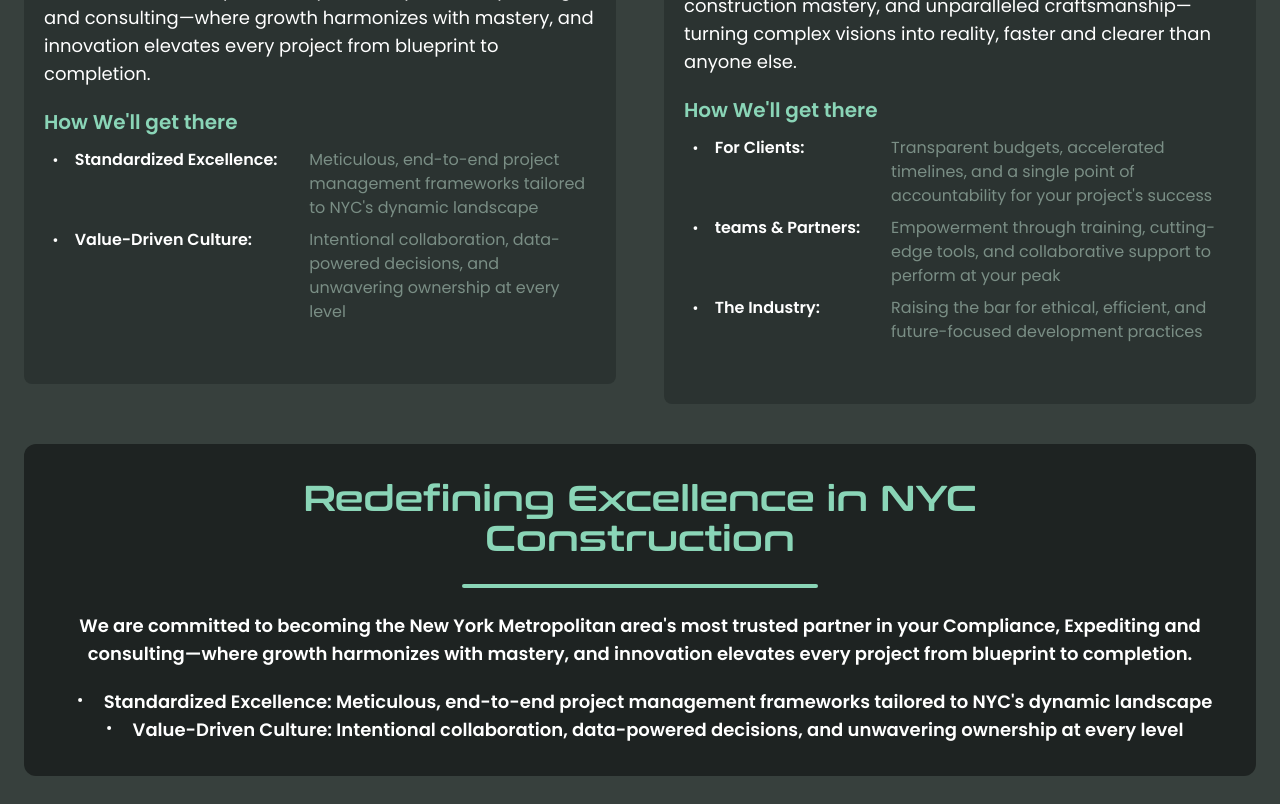
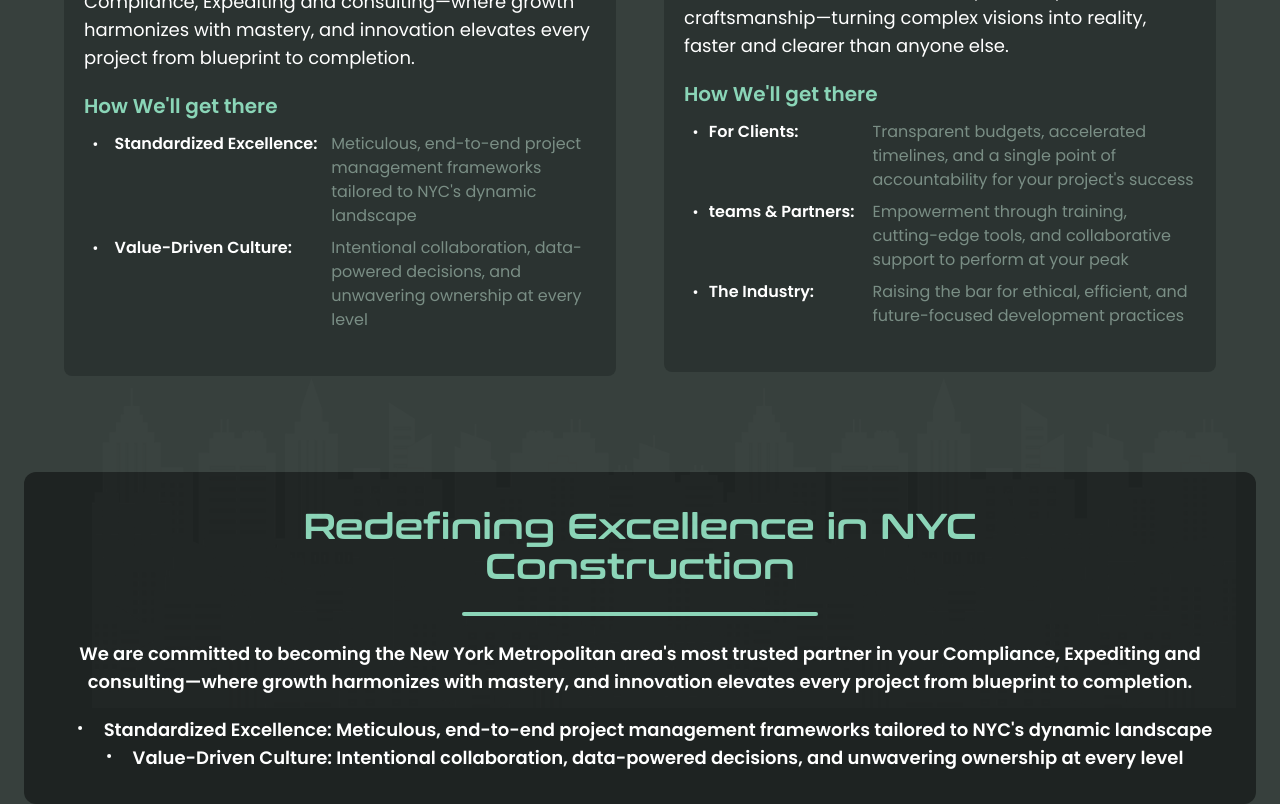
Before and after one commit to saidlv/pbs-compliance-solutions, a Next.js app: page /about-us in a window 1280 px wide. Shown: the part 1500-2304 px from the top of the page. Built offline with nearby package versions, Linux system fonts and the light colour scheme.

Commit message:
About updated

```diff
--- a/src/app/about-us/page.jsx
+++ b/src/app/about-us/page.jsx
@@ -67,10 +67,10 @@ const AboutPage = () => {
       </section>
 
       {/* Vision & Mission Section */}
-      <div className="flex items-start justify-center lg:justify-evenly gap-12 flex-col lg:flex-row  text-white px-3 lg:px-6">
+      <div className="flex items-start justify-center lg:justify-evenly gap-12 flex-col lg:flex-row  text-white px-3 lg:px-16 mb-24">
         {/* Vision Section */}
-        <section className="relative mb-10 w-full">
-          <div className=" min-h-[600] text-center w-full py-10 px-5 rounded-lg bg-[#2B3331]">
+        <section className="relative w-full">
+          <div className=" min-h-[600] text-center w-full py-6 px-5 rounded-lg bg-[#2B3331]">
             <div className="flex items-start justify-start gap-3">
             <img
             src="/pics/Group 19.png"
@@ -111,8 +111,8 @@ const AboutPage = () => {
         </section>
 
         {/* Mission Section */}
-        <section className="relative mb-10 w-full">
-          <div className=" min-h-[600] text-center w-full py-10 px-5 rounded-lg bg-[#2B3331]">
+        <section className="relative w-full">
+          <div className=" min-h-[600] text-center w-full py-6 px-5 rounded-lg bg-[#2B3331]">
             <div className="flex items-start justify-start gap-3">
             <img
             src="/pics/Layer_1.png"
@@ -138,9 +138,9 @@ const AboutPage = () => {
               </h2>
               {Object.entries(mission?.impacts || []).map(
                 ([key, value], index) => (
-                  <div key={index} className="text-white flex gap-2 mb-2">
+                  <div key={index} className="text-white flex gap-0.5 mb-2">
                     <Dot />
-                    <div className="flex justify-evenly gap-1 w-full">
+                    <div className="flex justify-evenly gap-0.5 w-full">
                       <span className="w-1/3 text-white font-semibold text-base">
                         {key + ":"}
                       </span>
@@ -157,7 +157,15 @@ const AboutPage = () => {
       </div>
 
       {/* Redefining section */}
-      <section className="px-6 lg:px-6">
+      <section className="relative px-6 lg:px-6">
+        <Image
+        src="/pics/pattern1.png"
+        alt=""
+        className="opacity-35 w-full h-full object-contain rounded-xl filter grayscale shadow-custom absolute -top-24"
+        width={700}
+        height={500}
+        loading="lazy"
+        />
       <div className="bg-[#1E2322] rounded-xl w-full flex flex-col items-center justify-center py-3 px-6">
         <h2 className="text-[#8AD5B7] text-center font-conthrax font-semibold text-2xl lg:text-4xl w-[70%] mx-auto my-6">
           Redefining Excellence in NYC Construction
@@ -183,7 +191,7 @@ const AboutPage = () => {
 
       {/* Mission Section */}
       <section className="bg-[#37403D] py-10 px-6 md:px-12">
-        <div className="flex flex-col lg:flex-row items-start justify-center gap-16">
+        <div className="flex flex-col lg:flex-row items-center lg:items-start justify-center gap-16">
           {/* Mission image */}
           <Image
             src="/pics/Asset 2 2.png"
@@ -336,7 +344,7 @@ const AboutPage = () => {
         <p className="max-w-2xl text-[#89A096] mx-auto font-semibold text-sm mb-4">
           {cta?.text}
         </p>
-        <CTA text={cta?.buttonText} href="#" styling="px-8 py-3 bg-[#8AD5B7] text-[#37403D] font-bold w-[50%] rounded-full mx-auto my-0" />
+        <CTA text={cta?.buttonText} href="#" styling="px-8 py-3 bg-[#8AD5B7] text-[#37403D] font-bold w-full lg:w-[50%] rounded-full mx-auto my-0" />
       </section>
     </div>
   );
--- a/src/components/Footer.jsx
+++ b/src/components/Footer.jsx
@@ -79,7 +79,7 @@ const Footer = () => {
           {/* Top Section - Menu Columns and Subscription Form */}
           <div className="container mx-auto px-[35px] md:px-[50px] flex flex-col lg:flex-row justify-between gap-10 ">
             {/* Menu Columns - Responsive Grid Layout */}
-            <div className="w-[70%] grid grid-cols-2 lg:grid-cols-4 gap-8">
+            <div className="w-full lg:w-[70%] grid grid-cols-2 lg:grid-cols-4 gap-8">
               {menu.map((section) => (
                 <div key={section.title}>
                   <h3 className="text-lg font-bold mb-4">{section.title}</h3>
@@ -99,17 +99,17 @@ const Footer = () => {
             </div>
 
             {/* Subscribe Section - Hidden on medium screens, visible on small and large screens */}
-            <div className="w-[30%] flex flex-col items-center md:items-start mx-auto my-8 md:block">
+            <div className="w-full lg:w-[30%] flex flex-col items-center md:items-start mx-auto my-8 md:block">
               <h3 className="text-2xl font-semibold mb-4 text-center">Subscribe</h3>
-              <p className="text-white mb-4 text-sm">
+              <p className="text-white mb-4 text-sm text-center">
                 Join our community to receive updates
               </p>
               {/* Email Subscription Form */}
-              <form className="overflow-hidden flex justify-start items-center w-full max-w-md ">
+              <form className="overflow-hidden flex justify-start items-center w-full  lg:max-w-md ">
                 <input
                   type="email"
                   placeholder="Enter your email"
-                  className="flex-grow text-base px-4 py-2 rounded-full bg-white text-gray-600 focus:outline-none w-1/2 md:w-4/5"
+                  className="flex-grow text-base px-4 py-2 rounded-full bg-white text-gray-600 focus:outline-none lg:w-1/2 w-full "
                   aria-label="Email address"
                   required
                 />
@@ -120,7 +120,7 @@ const Footer = () => {
                   Subscribe
                 </button>
               </form>
-              <p className="text-sm text-white mt-2">
+              <p className="text-sm text-white mt-2 text-center">
                 By subscribing, you agree to our Privacy Policy
               </p>
             </div>
```
